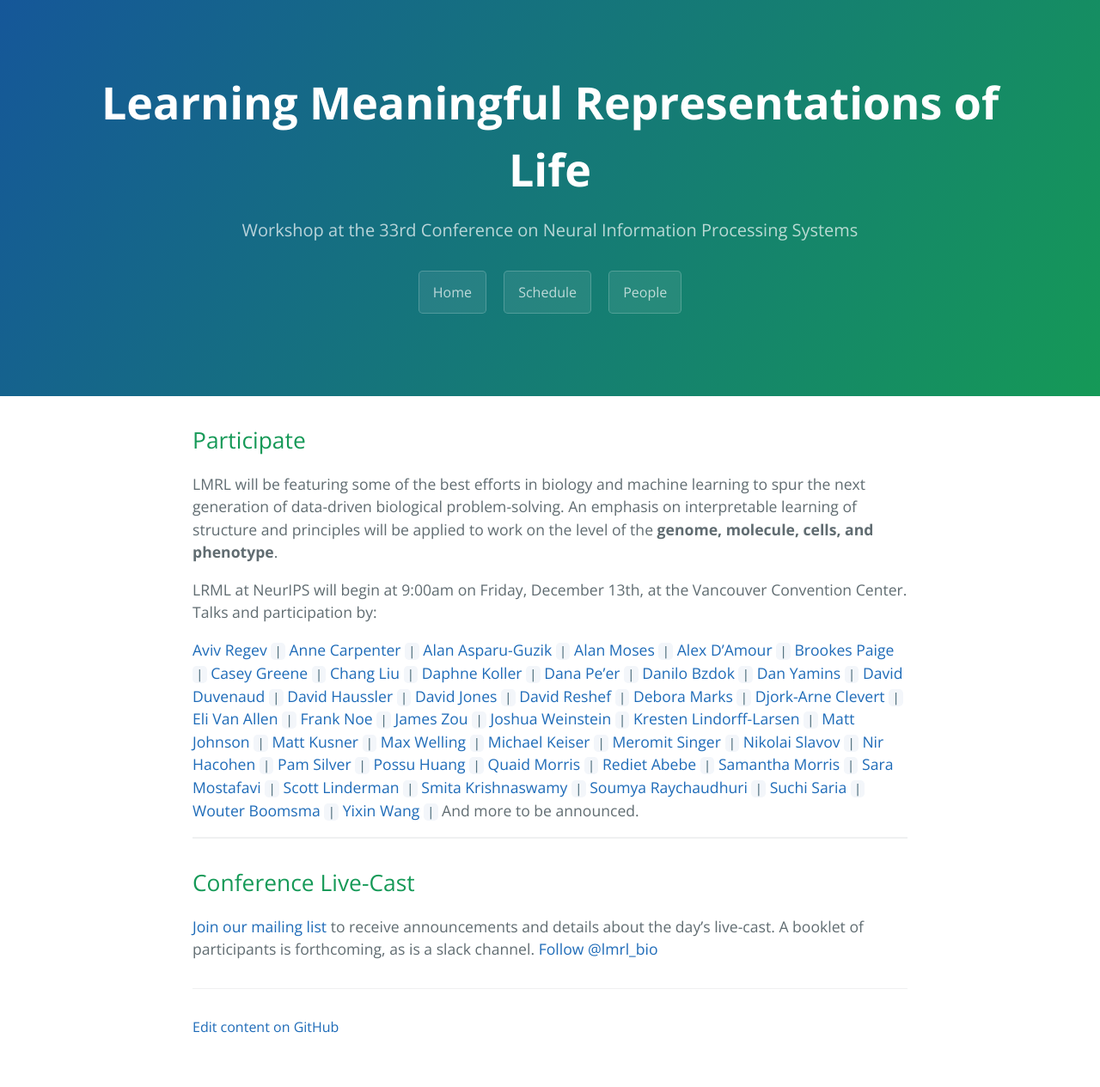
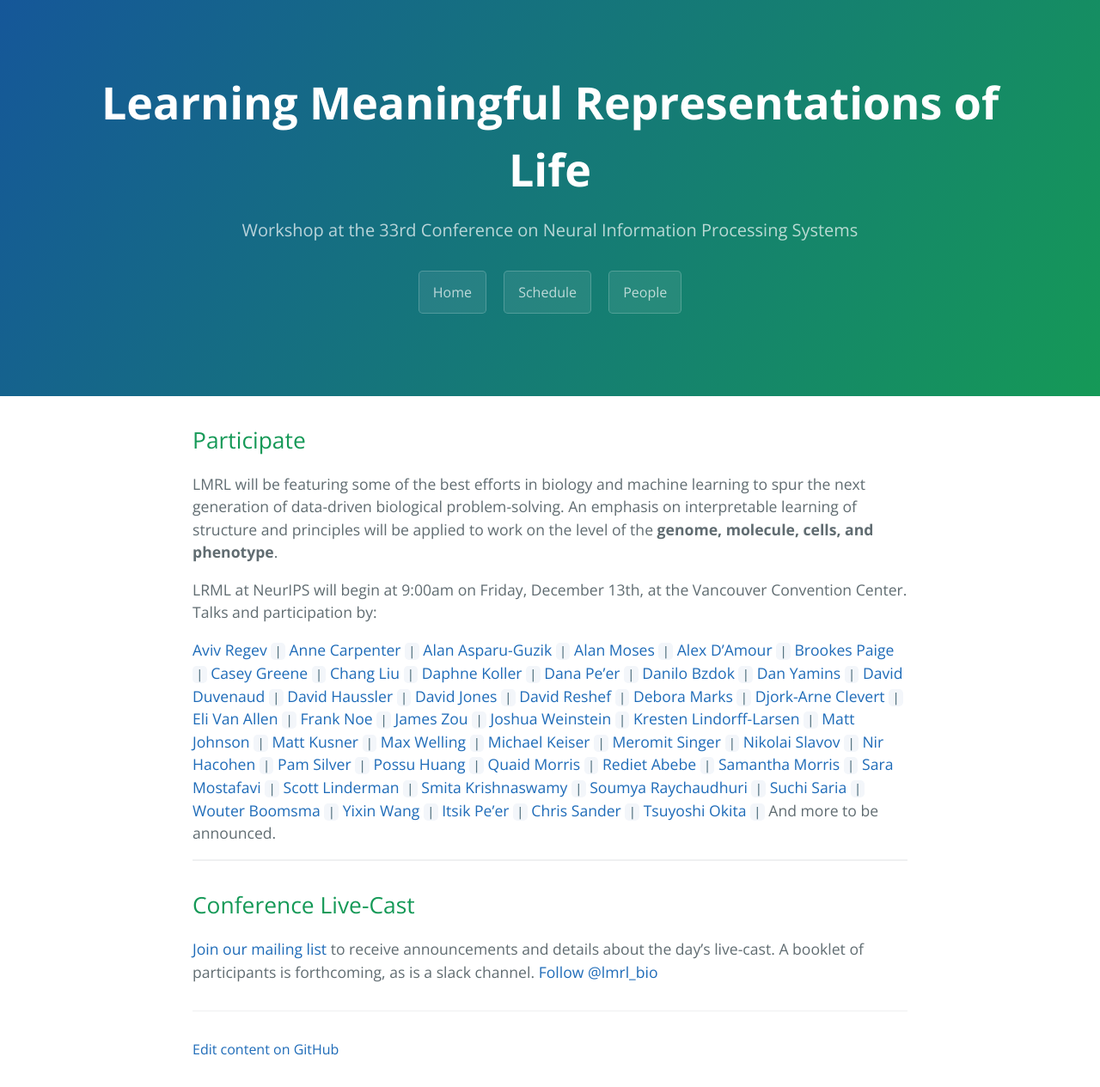
Before and after one commit to lmrl-bio/lmrl-bio.github.io, a Jekyll site: the page built from index.md, in a window 1280 px wide. Shown: the whole page at 86% size. Built offline with Jekyll 4.4.1, drawn with Linux system fonts in a browser that asks for light colours; comment, search, counter and statistics services are not loaded; our own code applies the rules of GitHub Pages for plain Markdown files; before the commit the page ends 1239 px from its top, so only the background shows below that.

Commit message:
Update index.md

```diff
--- a/index.md
+++ b/index.md
@@ -49,7 +49,10 @@ LRML at NeurIPS will begin at 9:00am on Friday, December 13th, at the Vancouver
 [Soumya Raychaudhuri](https://immunogenomics.hms.harvard.edu/) `|`
 [Suchi Saria](https://suchisaria.jhu.edu/) `|`
 [Wouter Boomsma](https://di.ku.dk/) `|`
-[Yixin Wang](http://www.stat.columbia.edu/~yixinwang/) `|` And more to be announced.
+[Yixin Wang](http://www.stat.columbia.edu/~yixinwang/) `|`
+[Itsik Pe'er](http://www.cs.columbia.edu/~itsik/) `|`
+[Chris Sander](http://sanderlab.org/) `|`
+[Tsuyoshi Okita](http://150.69.83.101/tsuyoshi/index.html) `|` And more to be announced.
 
 
 ***
```
